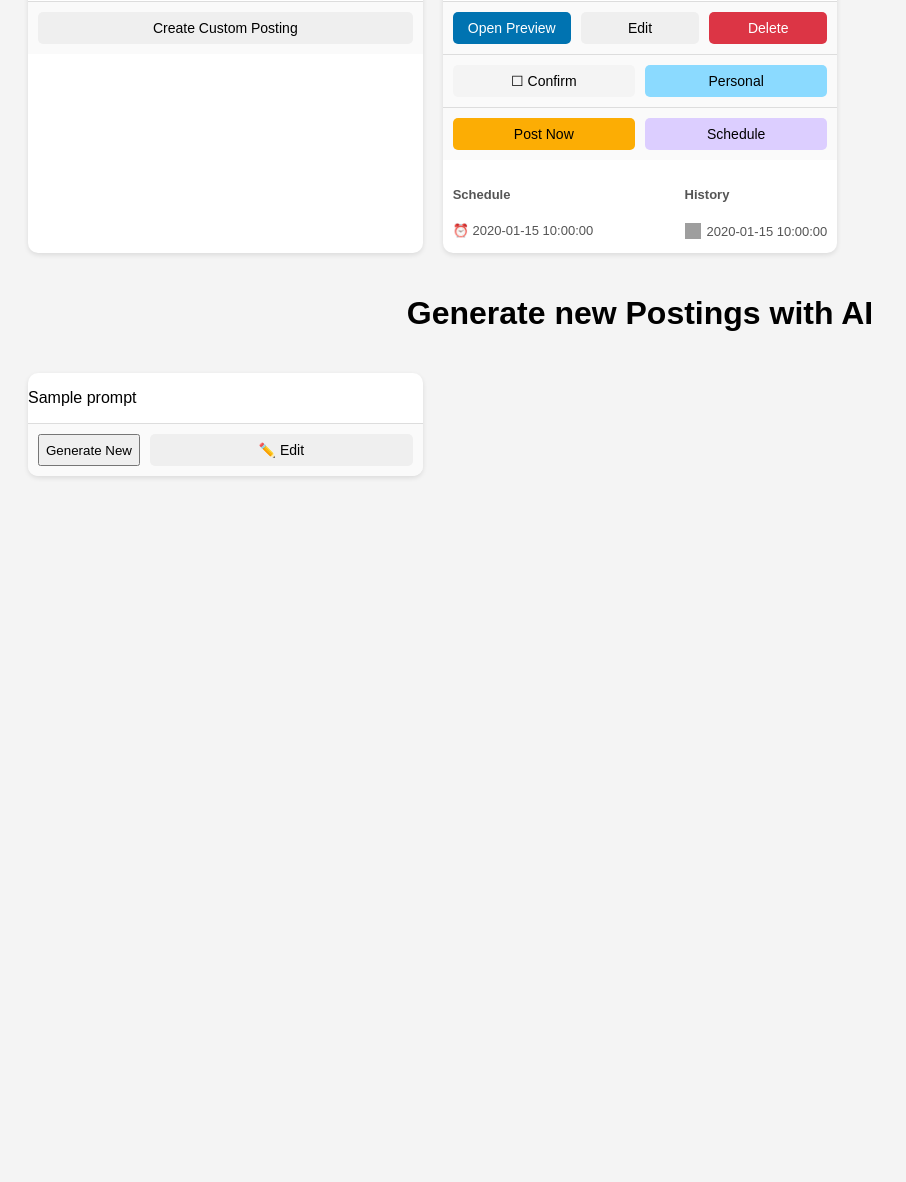
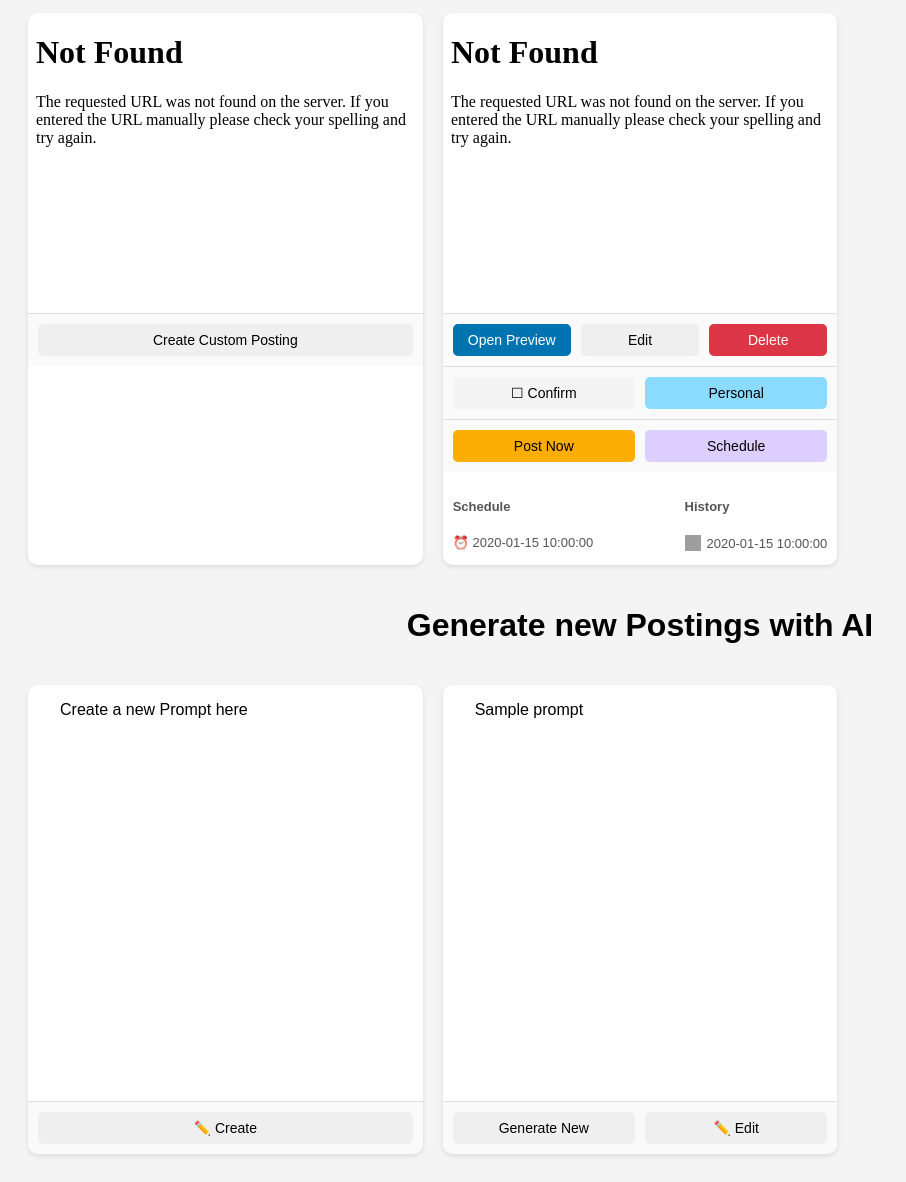
Before and after one commit to opxon-andre/linkedin_ai_poster, a Flask app: template web/templates/index.html in a window 1280 px wide. Shown: the part 399-1581 px from the top of the page, without its empty margins (0-906 px from the left). Before the commit the page ends 877 px from the top, so only its background shows below. Run offline with Flask 3, Linux system fonts and the light colour scheme; the template is opened without the code that fills it: most values are stand-ins (such as "Sample title", 1, 10 or a date in 2020); parts of the project's set-up code (start-up, migrations or seed data) failed here and were passed over; grey boxes are pictures that could not be loaded.

Commit message:
Button für Settings eingebaut

```diff
--- a/web/templates/index.html
+++ b/web/templates/index.html
@@ -163,10 +163,27 @@
     min-width: 250px;
   }
 
+.prompt_show {
+    padding-left: 2em;
+    padding-right: 2em;
+    height: 400px;
+    overflow-y: scroll;
+    overflow-x: hidden;
+    margin-bottom: 1em;
+}
+
+.settings img{
+  size: 40px;
+}
 
   </style>
 </head>
 <body>
+  <div class="menu">
+    <div class="settings">
+      <img src="/content/static/icons/settings.png" onclick="window.open('/config', 'settings')">
+    </div>
+  </div>
   <h1 style="text-align:center;">Prepared Postings</h1>
   <div class="grid">
     {% for template in templates %}
@@ -197,7 +214,7 @@
             Open Preview
           </button>
           <button class="btn btn-edit"
-                  onclick="window.open('/contenteditor?file={{ post.filename }}', '_blank')">
+                onclick="window.open('/contenteditor?file={{ post.filename }}', '_blank')">
             Edit
           </button>
           <button class="btn btn-delete"
@@ -264,13 +281,24 @@
 
   <h1 style="text-align:center;">Generate new Postings with AI</h1>
   <div class="grid">
+      <div class="card">
+        <div class="prompt_show">
+          <p>Create a new Prompt here</p>
+        </div>
+        <div class="card-controls">
+
+          <button class="btn btn-promptEdit" data-prompt="{{prompt}}">
+            ✏️ Create
+          </button>
+        </div>
+      </div>
     {% for prompt in prompts %}
       <div class="card">
         <div class="prompt_show">
           <p>{{prompt}}</p>
         </div>
         <div class="card-controls">
-          <button class="generateBtn" data-prompt="{{ prompt }}">
+          <button class="btn generateBtn" data-prompt="{{ prompt }}">
             Generate New
           </button>
           <button class="btn btn-promptEdit" data-prompt="{{prompt}}">
```
